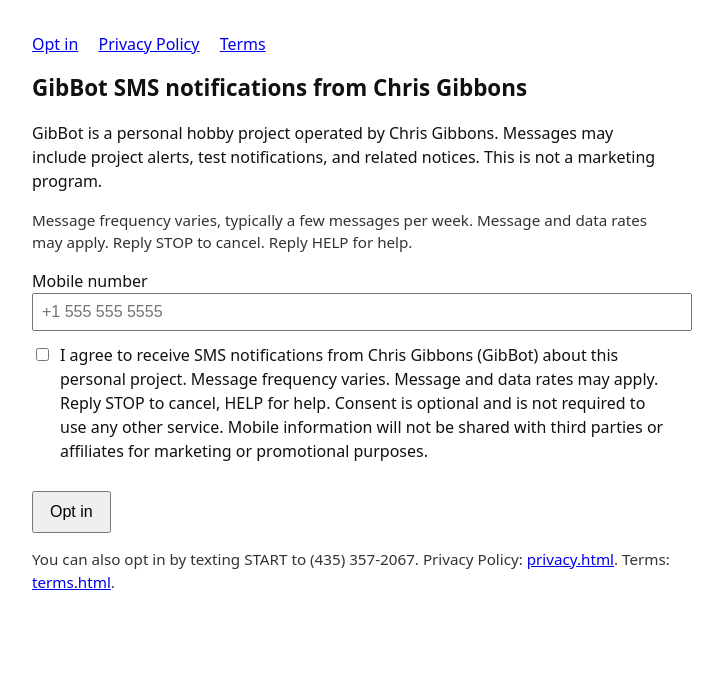
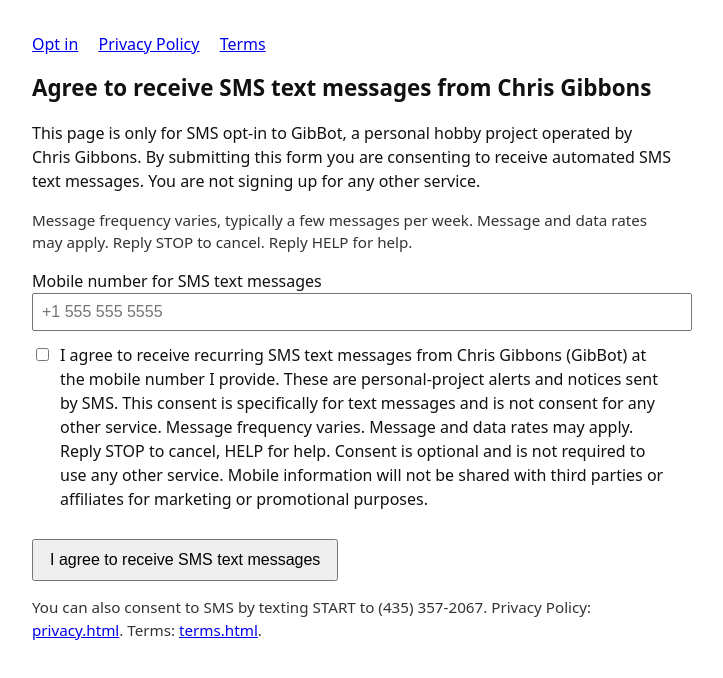
Before and after one commit to ylgibby/sms-compliance, a plain HTML site: page index.html in a window 1280 px wide. Shown: the whole page, without its empty margins (288-1011 px from the left). Drawn offline with Linux system fonts and the light colour scheme.

Commit message:
Make SMS consent checkbox language explicit for A2P review

```diff
--- a/index.html
+++ b/index.html
@@ -22,21 +22,21 @@
     <a href="./privacy.html">Privacy Policy</a>
     <a href="./terms.html">Terms</a>
   </nav>
-  <h1>GibBot SMS notifications from Chris Gibbons</h1>
-  <p>GibBot is a personal hobby project operated by Chris Gibbons. Messages may include project alerts, test notifications, and related notices. This is not a marketing program.</p>
+  <h1>Agree to receive SMS text messages from Chris Gibbons</h1>
+  <p>This page is only for SMS opt-in to GibBot, a personal hobby project operated by Chris Gibbons. By submitting this form you are consenting to receive automated SMS text messages. You are not signing up for any other service.</p>
   <p class="note">Message frequency varies, typically a few messages per week. Message and data rates may apply. Reply STOP to cancel. Reply HELP for help.</p>
   <form id="optin">
-    <label>Mobile number
+    <label>Mobile number for SMS text messages
       <input type="tel" name="phone" required placeholder="+1 555 555 5555" autocomplete="tel">
     </label>
     <label class="consent">
       <input type="checkbox" name="consent" required>
-      <span>I agree to receive SMS notifications from Chris Gibbons (GibBot) about this personal project. Message frequency varies. Message and data rates may apply. Reply STOP to cancel, HELP for help. Consent is optional and is not required to use any other service. Mobile information will not be shared with third parties or affiliates for marketing or promotional purposes.</span>
+      <span>I agree to receive recurring SMS text messages from Chris Gibbons (GibBot) at the mobile number I provide. These are personal-project alerts and notices sent by SMS. This consent is specifically for text messages and is not consent for any other service. Message frequency varies. Message and data rates may apply. Reply STOP to cancel, HELP for help. Consent is optional and is not required to use any other service. Mobile information will not be shared with third parties or affiliates for marketing or promotional purposes.</span>
     </label>
-    <button type="submit">Opt in</button>
+    <button type="submit">I agree to receive SMS text messages</button>
   </form>
-  <p id="thanks" hidden>Thanks. Your opt-in request was recorded for GibBot. You can reply STOP on any message to cancel.</p>
-  <p class="note">You can also opt in by texting START to (435) 357-2067. Privacy Policy: <a href="./privacy.html">privacy.html</a>. Terms: <a href="./terms.html">terms.html</a>.</p>
+  <p id="thanks" hidden>Thanks. You have consented to receive SMS text messages from Chris Gibbons (GibBot). Reply STOP on any message to cancel.</p>
+  <p class="note">You can also consent to SMS by texting START to (435) 357-2067. Privacy Policy: <a href="./privacy.html">privacy.html</a>. Terms: <a href="./terms.html">terms.html</a>.</p>
   <script>
     document.getElementById('optin').addEventListener('submit', function (e) {
       e.preventDefault();
```
